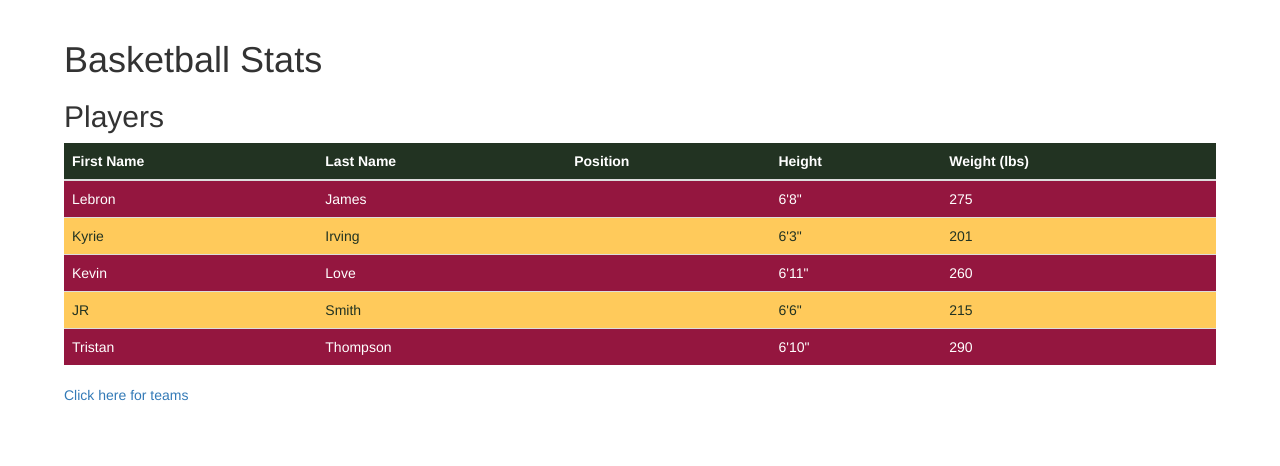
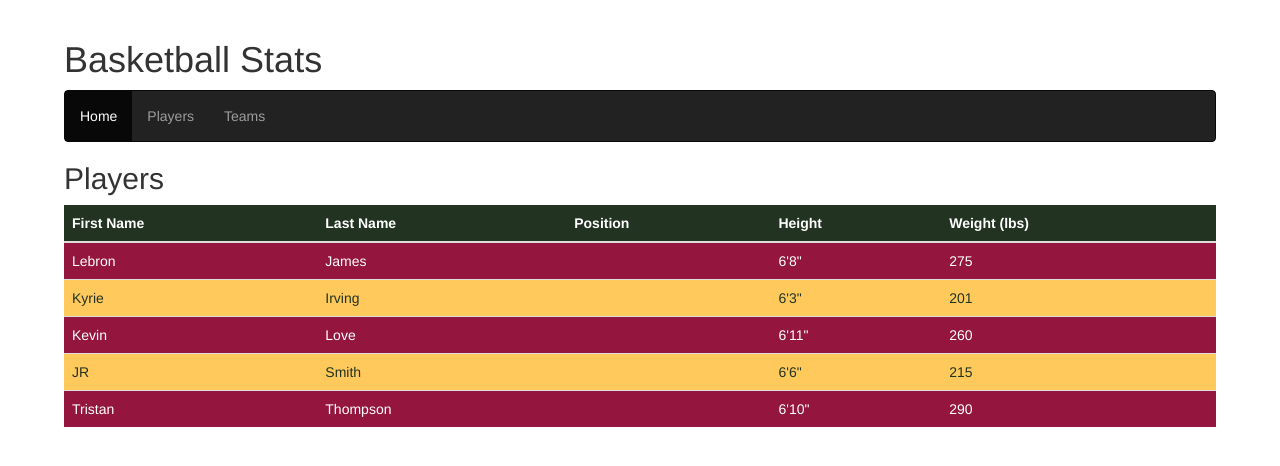
Before and after one commit to shassaninia/BasketBallStats, an Angular app: page / in a window 1280 px wide. Shown: the top 466 px of the page. Built offline with nearby package versions, Linux system fonts and the light colour scheme.

Commit message:
main-navigation

```diff
--- a/src/app/app.component.html
+++ b/src/app/app.component.html
@@ -1,3 +1,3 @@
 <h1>{{title}}</h1>
-
+<app-main-navigation></app-main-navigation>
 <router-outlet></router-outlet>
--- a/src/app/app.module.ts
+++ b/src/app/app.module.ts
@@ -7,13 +7,15 @@ import { RouterModule } from '@angular/router';
 import { AppRoutingModule } from './app.routing';
 import { PlayersModule } from './players/players.module';
 import { AppComponent } from './app.component';
-import { NotFoundComponent } from './not-found.component'
+import { NotFoundComponent } from './not-found.component';
+import { MainNavigationComponent } from './main-navigation/main-navigation.component'
 
 
 @NgModule({
   declarations: [
     AppComponent,
-    NotFoundComponent
+    NotFoundComponent,
+    MainNavigationComponent
   ],
   imports: [
     BrowserModule,
--- /dev/null
+++ b/src/app/main-navigation/main-navigation.component.css
@@ -0,0 +1,3 @@
+.navbar {
+    margin-bottom:2rem;
+}
--- /dev/null
+++ b/src/app/main-navigation/main-navigation.component.html
@@ -0,0 +1,13 @@
+<nav class="navbar navbar-dark navbar-inverse">
+  <ul class="nav navbar-nav">
+    <li class="nav-item" routerLinkActive="active"  [routerLinkActiveOptions]="{exact: true}">
+      <a routerLink="/" class="nav-link">Home</a>
+    </li>
+     <li class="nav-item" routerLinkActive="active">
+      <a routerLink="/players" class="nav-link">Players</a>
+    </li>
+     <li class="nav-item"  routerLinkActive="active">
+      <a routerLink="/teams" class="nav-link">Teams</a>
+    </li>
+  </ul>
+</nav>
--- a/src/app/players/player-list/player-list.component.html
+++ b/src/app/players/player-list/player-list.component.html
@@ -24,7 +24,3 @@
 <!-- ["selectedPlayer] is in the child componenet
      The right hand side "selectedPlayer" comes from the parent  -->
 <app-player-profile [selectedPlayer]="selectedPlayer"></app-player-profile>
-
-<p>
-  <a routerLink="/teams">Click here for teams</a>
-</p>
--- a/src/app/teams/team-list/team-list.component.html
+++ b/src/app/teams/team-list/team-list.component.html
@@ -21,7 +21,3 @@
   </tr>
   </tbody>
 </table>
-
-<p>
-  <a routerLink="/players">Click here for players</a>
-</p>
```
Also changed, not shown: src/app/main-navigation/main-navigation.component.ts (added, +8 -0 lines), 1 other file (tests, documents, lock files or other folders).
